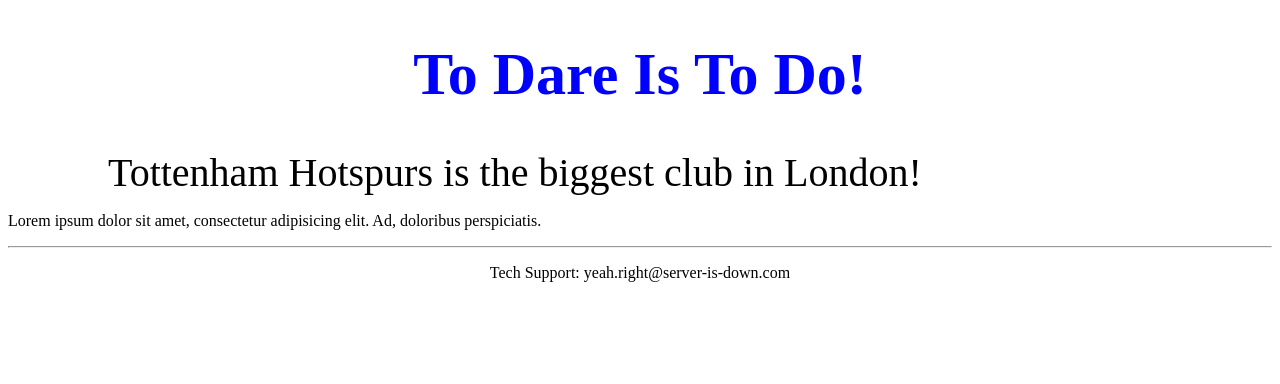
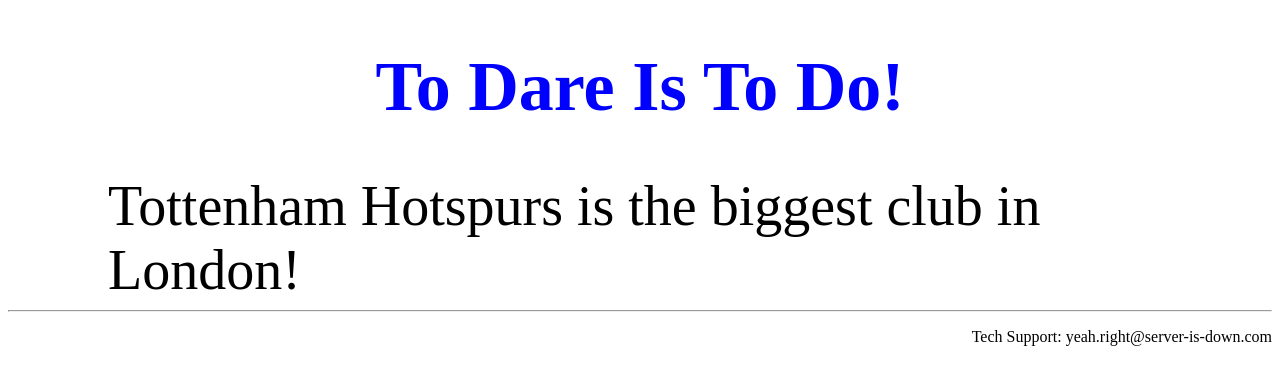
Before and after one commit to acmachado48/Coursera-test1, a plain HTML site: page site/index.html in a window 1280 px wide. Drawn offline with Linux system fonts and the light colour scheme.

Commit message:
Update index.html

```diff
--- a/site/index.html
+++ b/site/index.html
@@ -5,12 +5,12 @@
     <title> To Dare Is To Do! (After)</title>
   </head>
   <body>
-    <h1 style="color: blue; font-size: 60px; text-align: center;">To Dare Is To Do!</h1>
-    <p style="margin: 0 100px 0 100px; font-size: 2.5em;">Tottenham Hotspurs is the biggest club in London!</p>
-    <p>Lorem ipsum dolor sit amet, consectetur adipisicing elit. Ad, doloribus perspiciatis.</p>
+    <h1 style="color: blue; font-size: 70px; text-align: center;">To Dare Is To Do!</h1>
+    <p style="margin: 0 100px 0 100px; font-size: 3.5em;">Tottenham Hotspurs is the biggest club in London!</p>
+
     <footer>
       <hr>
-      <p style="text-align: center;"
+      <p style="text-align: right;"
          onclick="alert('EMAILING US IS USELESS');">
          Tech Support: yeah.right@server-is-down.com
       </p>
```
